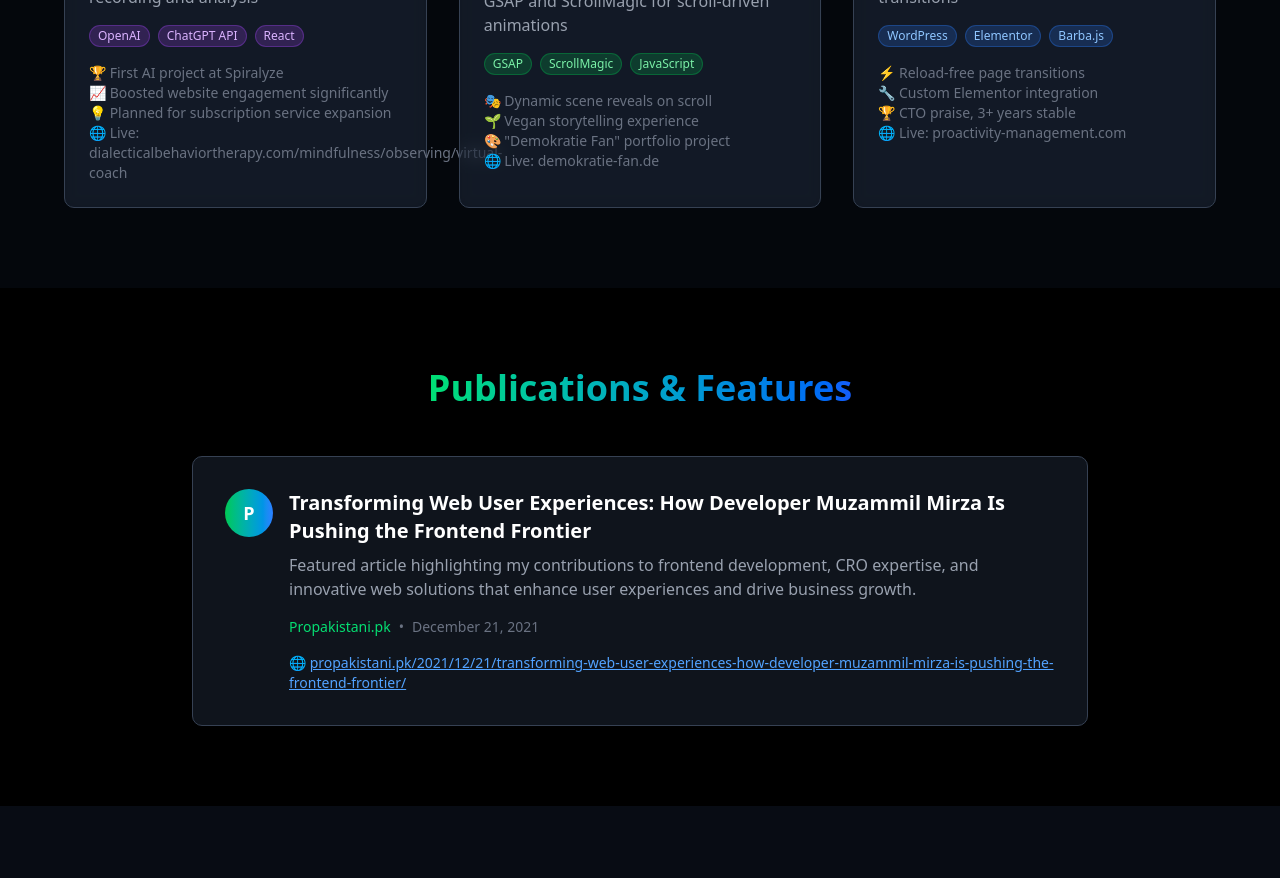
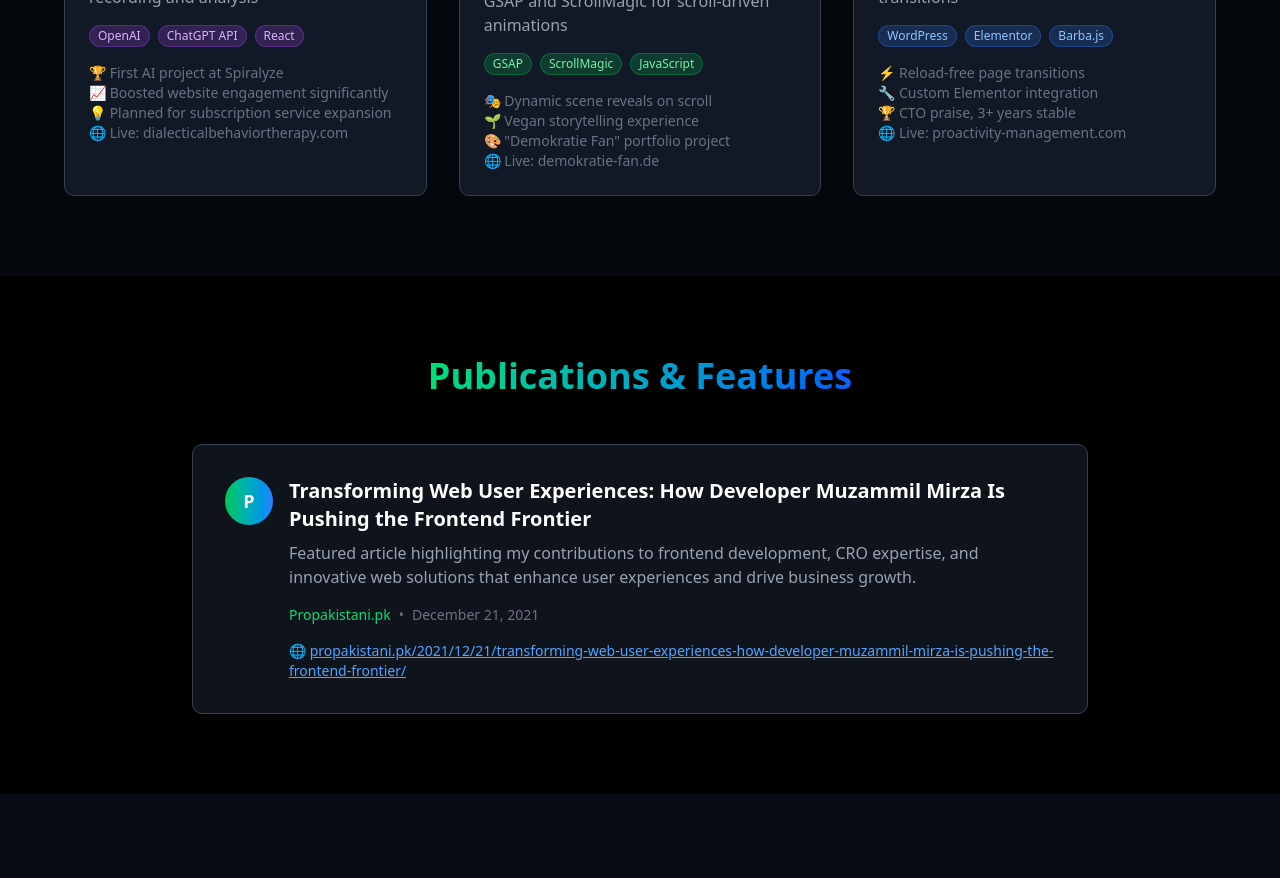
Before and after one commit to maverik90/muzammilmirzaresume, a Next.js app: page / in a window 1280 px wide. Shown: the part 1720-2598 px from the top of the page. Built offline with nearby package versions, Linux system fonts and the light colour scheme.

Commit message:
Shorten AI Therapist Chatbot link to just domain

```diff
--- a/src/app/page.tsx
+++ b/src/app/page.tsx
@@ -330,7 +330,7 @@ export default function Home() {
                 <p>🏆 First AI project at Spiralyze</p>
                 <p>📈 Boosted website engagement significantly</p>
                 <p>💡 Planned for subscription service expansion</p>
-                <p>🌐 Live: dialecticalbehaviortherapy.com/mindfulness/observing/virtual-coach</p>
+                <p>🌐 Live: dialecticalbehaviortherapy.com</p>
               </div>
             </motion.div>
             <motion.div
```
